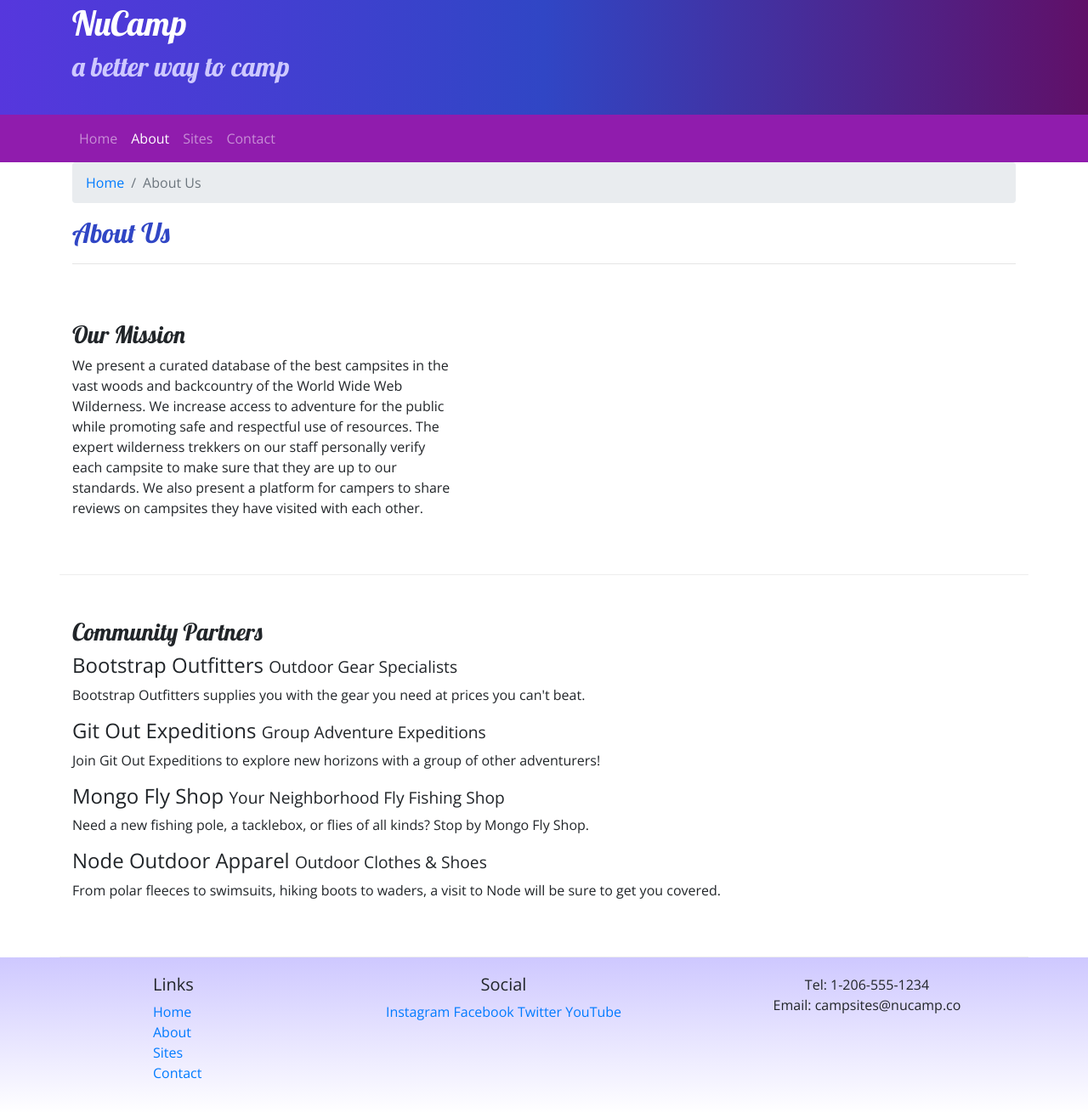
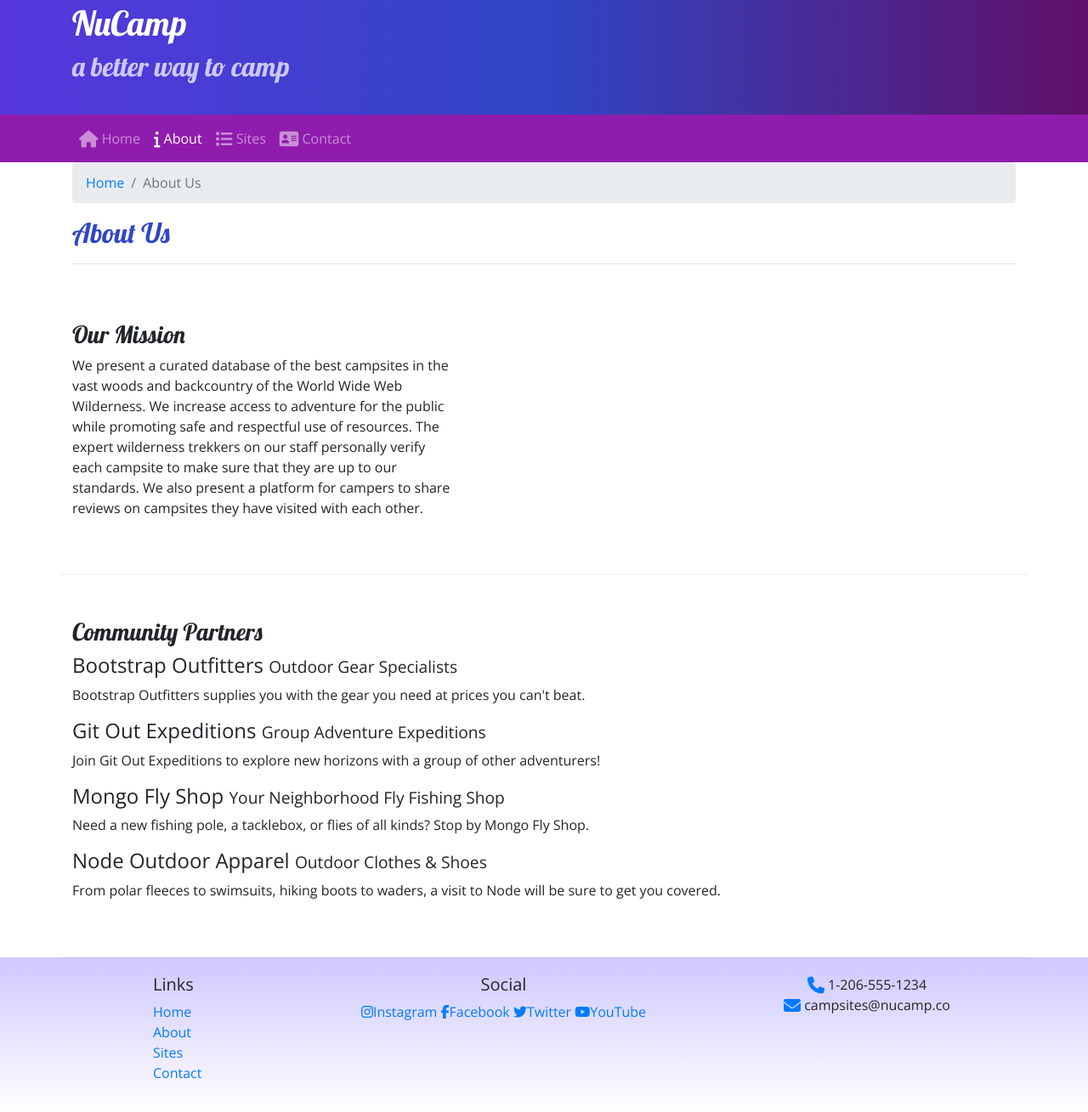
Before and after one commit to RealCopern1cus/nucampproject, a website: page aboutus.html in a window 1280 px wide. Shown: the part 27-1336 px from the top of the page at 85% size. Drawn offline with nearby package versions, Linux system fonts and the light colour scheme.

Commit message:
nav2 commit

```diff
--- a/aboutus.html
+++ b/aboutus.html
@@ -7,6 +7,8 @@
     <meta name="viewport" content="width=device-width, initial-scale=1" />
 
     <link rel="stylesheet" href="node_modules/bootstrap/dist/css/bootstrap.min.css" />
+
+    <link rel="stylesheet" href="node_modules/font-awesome/css/font-awesome.min.css" />
 
     <link rel="stylesheet" href="https://fonts.googleapis.com/css?family=Lobster|Open+Sans" />
         <link rel="stylesheet" href="css/styles.css"/>
@@ -34,10 +36,10 @@
             </button>
             <div class="collapse navbar-collapse" id="nucampNavbar">
                 <ul class="navbar-nav">
-                    <li class="nav-item"><a class="nav-link" href="index.html">Home</a></li>
-                    <li class="nav-item active"><a class="nav-link" href="#">About</a></li>
-                    <li class="nav-item"><a class="nav-link" href="#">Sites</a></li>
-                    <li class="nav-item"><a class="nav-link" href="#">Contact</a></li>
+                    <li class="nav-item"><a class="nav-link" href="index.html"><i class="fa fa-home fa-lg"></i> Home</a></li>
+                    <li class="nav-item active"><a class="nav-link" href="#"><i class="fa fa-info fa-lg"></i> About</a></li>
+                    <li class="nav-item"><a class="nav-link" href="#"><i class="fa fa-list fa-lg"></i> Sites</a></li>
+                    <li class="nav-item"><a class="nav-link" href="#"><i class="fa fa-address-card fa-lg"></i> Contact</a></li>
                 </ul>
             </div>
         </div>
@@ -91,14 +93,14 @@
                 </div>
                 <div class="col-6 col-sm-5 text-center">
                     <h5>Social</h5>
-                    <a href="http://instagram.com/">Instagram</a>
-                    <a href="http://facebook.com/">Facebook</a>
-                    <a href="http://twitter.com/">Twitter</a>
-                    <a href="http://youtube.com/">YouTube</a>
+                    <a href="http://instagram.com/"><i class="fa fa-instagram"></i>Instagram</a>
+                    <a href="http://facebook.com/"><i class="fa fa-facebook"></i>Facebook</a>
+                    <a href="http://twitter.com/"><i class="fa fa-twitter"></i>Twitter</a>
+                    <a href="http://youtube.com/"><i class="fa fa-youtube"></i>YouTube</a>
                 </div>
                 <div class="col-sm-4 text-center">
-                    Tel: 1-206-555-1234<br />
-                    Email: campsites@nucamp.co
+                    <i class="fa fa-phone fa-lg text-primary"></i> 1-206-555-1234<br />
+                    <i class="fa fa-envelope fa-lg text-primary"></i> campsites@nucamp.co
                 </div>
            </div>
         </div>
```
